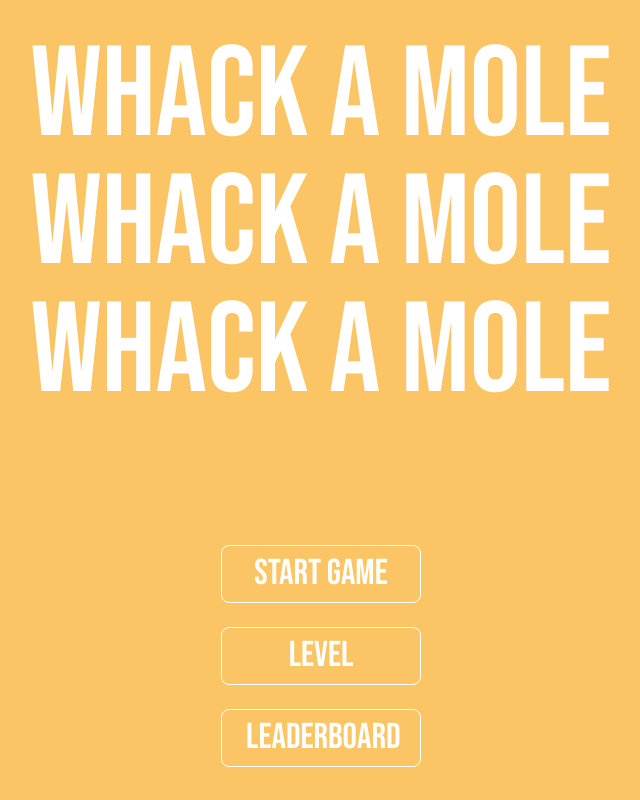
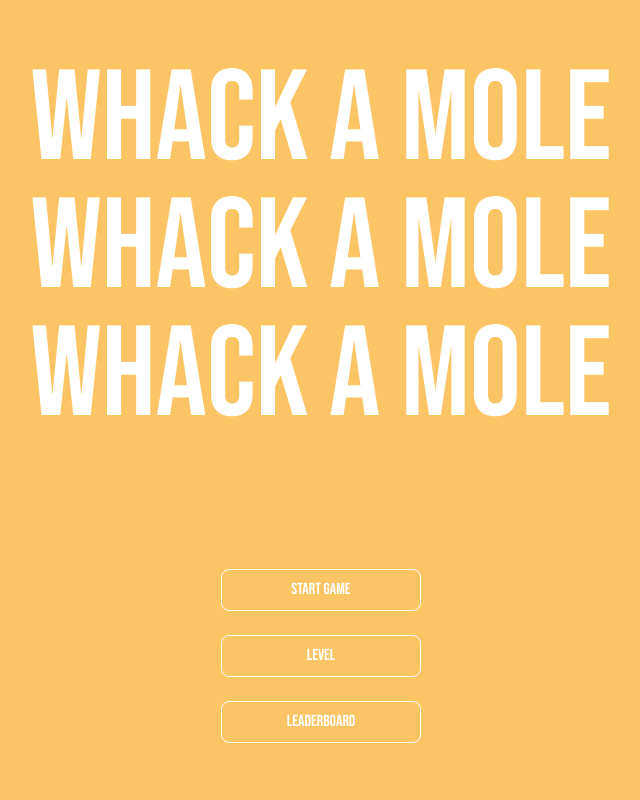
Before and after one commit to Mahib09/whackamole, a React (Vite) app: page / in a window 1280 px wide. Shown: the whole page, without its empty margins (319-959 px from the left). Built offline with nearby package versions, Linux system fonts and the light colour scheme.

Commit message:
feat: routes made

```diff
--- a/package.json
+++ b/package.json
@@ -13,6 +13,7 @@
     "@tailwindcss/vite": "^4.1.3",
     "react": "^19.0.0",
     "react-dom": "^19.0.0",
+    "react-router-dom": "^7.5.0",
     "tailwindcss": "^4.1.3"
   },
   "devDependencies": {
--- a/src/App.tsx
+++ b/src/App.tsx
@@ -1,12 +1,12 @@
 import "./App.css";
-import Game from "./components/Game";
-import Home from "./components/Home";
+import { BrowserRouter as Router } from "react-router-dom";
+import AppRoutes from "./router";
 
 function App() {
   return (
-    <div className="bg-background text-4xl flex items-center justify-center">
-      <Home />
-    </div>
+    <Router>
+      <AppRoutes />
+    </Router>
   );
 }
 
--- a/src/components/Game.tsx
+++ b/src/pages/Game.tsx
@@ -1,6 +1,6 @@
 import { useEffect, useState } from "react";
-import Mole from "./Mole";
-import GameOver from "./GameOver";
+import Mole from "../components/Mole";
+import GameOver from "../components/GameOver";
 
 const Game = () => {
   const [score, setScore] = useState(0);
--- /dev/null
+++ b/src/pages/Leaderboard.tsx
@@ -0,0 +1,7 @@
+import React from "react";
+
+const Leaderboard = () => {
+  return <div>Leaderboard</div>;
+};
+
+export default Leaderboard;
--- /dev/null
+++ b/src/pages/Levels.tsx
@@ -0,0 +1,7 @@
+import React from "react";
+
+const Levels = () => {
+  return <div>Levels</div>;
+};
+
+export default Levels;
--- /dev/null
+++ b/src/router/index.tsx
@@ -0,0 +1,18 @@
+import { Route, Routes } from "react-router-dom";
+import Home from "../pages/Home";
+import Game from "../pages/Game";
+import Levels from "../pages/Levels";
+import Leaderboard from "../pages/Leaderboard";
+
+const index = () => {
+  return (
+    <Routes>
+      <Route path="/" element={<Home />} />
+      <Route path="/game" element={<Game />} />
+      <Route path="/levels" element={<Levels />} />
+      <Route path="/leaderboard" element={<Leaderboard />} />
+    </Routes>
+  );
+};
+
+export default index;
```
Also changed, not shown: src/pages/Home.tsx (renamed from src/components/Home.tsx), 1 other file (tests, documents, lock files or other folders).
